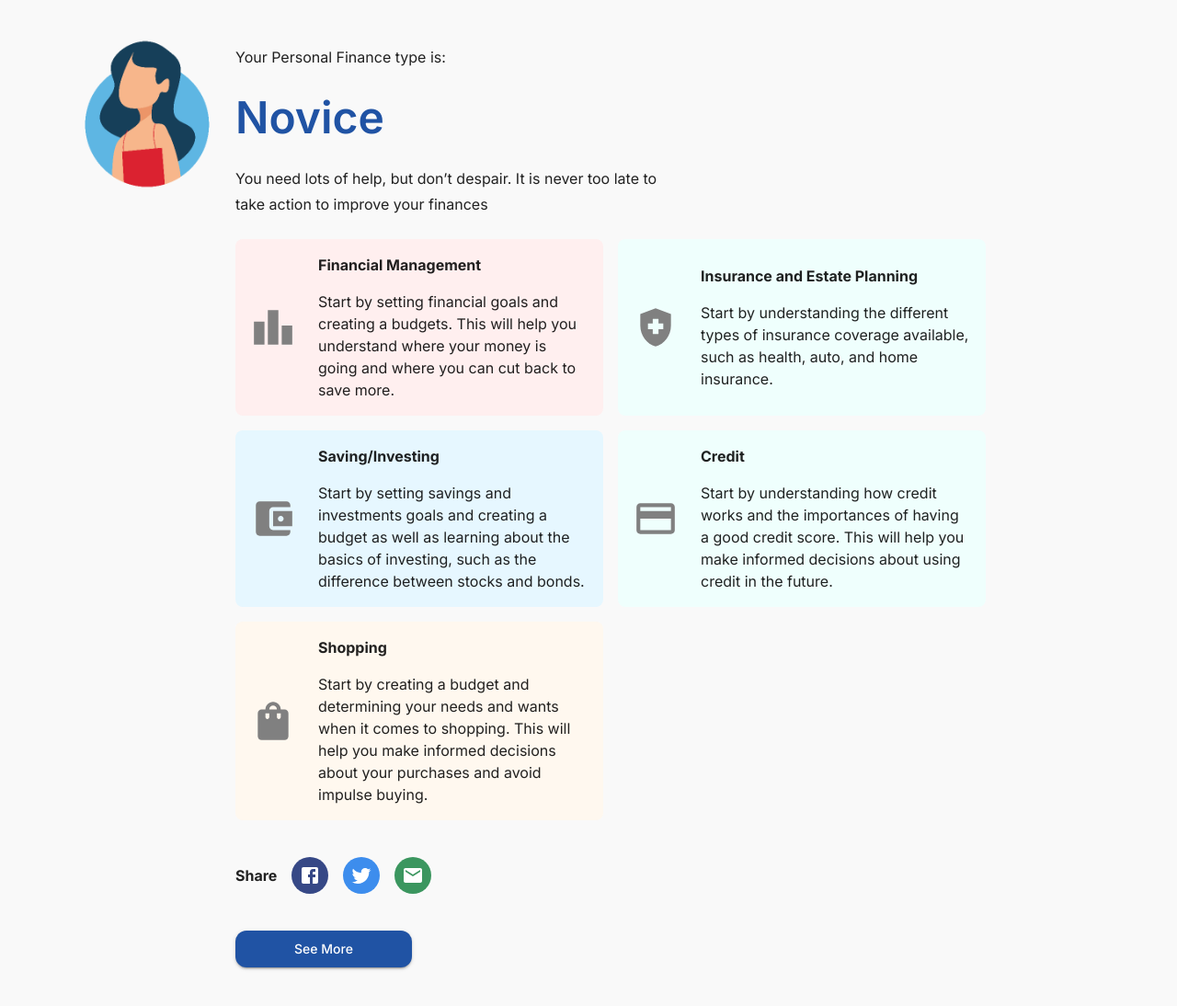
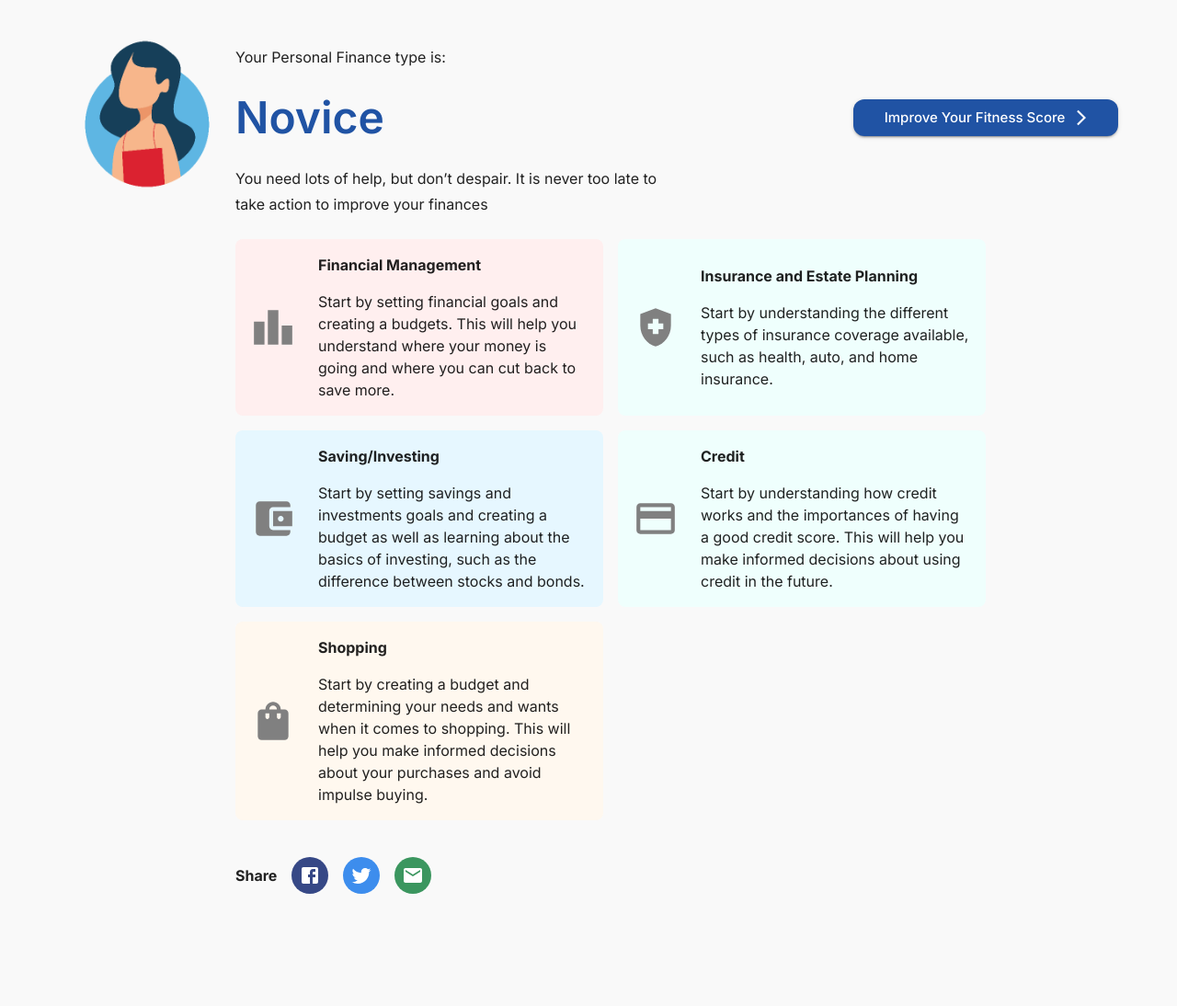
Before and after one commit to RashCD/rhb-discovery, a Next.js app: page /result-output in a window 1280 px wide. Shown: the top 1094 px of the page at 92% size. Built offline with nearby package versions, Linux system fonts and the light colour scheme; what use-query-params would draw is missing.

Commit message:
put CTA button to the top

```diff
--- a/pages/result-output.tsx
+++ b/pages/result-output.tsx
@@ -12,6 +12,7 @@ import { useRouter } from 'next/router';
 import Image from 'next/image';
 import { useEffect, useState } from 'react';
 import { personalityTypes, typePersonalityTypes } from '../utils/personalityHelper';
+import ArrowForwardIosIcon from '@mui/icons-material/ArrowForwardIos';
 
 const ResultOutput = () => {
 	const [loading, setLoading] = useState(true);
@@ -83,9 +84,26 @@ const ResultOutput = () => {
 			</Box>
 			<Box sx={{ flex: 1, mt: 6 }}>
 				<Typography variant="subtitle1">Your Personal Finance type is:</Typography>
-				<Typography variant="h3" color="tertiary.main" sx={{ my: 3, fontWeight: 600 }}>
-					{title}
-				</Typography>
+				<Stack direction={'row'} justifyContent="space-between" alignItems={'center'}>
+					<Typography variant="h3" color="tertiary.main" sx={{ my: 3, fontWeight: 600 }}>
+						{title}
+					</Typography>
+					<Button
+						variant="contained"
+						endIcon={<ArrowForwardIosIcon />}
+						onClick={handleSeeMore}
+						sx={{
+							bgcolor: 'tertiary.main',
+							width: '100%',
+							height: 40,
+							maxWidth: ['60%', '40%', '30%'],
+							borderRadius: 3,
+							fontSize: [10, 12, 12, 15],
+						}}
+					>
+						Improve Your Fitness Score
+					</Button>
+				</Stack>
 				<Typography variant="subtitle1" sx={{ width: ['100%', '80%', '50%'] }}>
 					{sub}
 				</Typography>
@@ -133,19 +151,6 @@ const ResultOutput = () => {
 						<Icon component={EmailIcon} fontSize="medium" sx={{ color: 'white' }} />
 					</IconButton>
 				</Stack>
-				<Button
-					variant="contained"
-					onClick={handleSeeMore}
-					sx={{
-						bgcolor: 'tertiary.main',
-						width: '100%',
-						height: 40,
-						maxWidth: '20%',
-						borderRadius: 3,
-					}}
-				>
-					See More
-				</Button>
 			</Box>
 		</Container>
 	);
```
